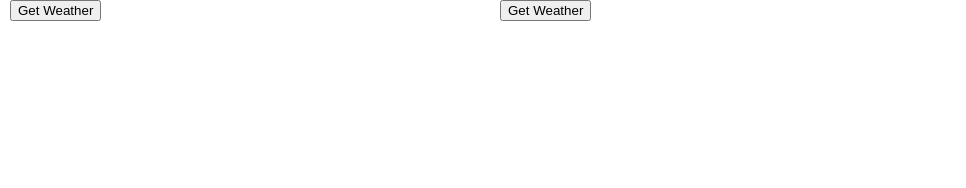
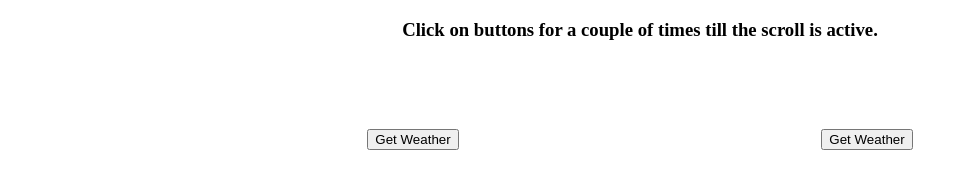
Before and after one commit to rinkeshpurohit/infinite-scroll, a plain HTML site: page index.html in a window 1280 px wide. Shown: the whole page, without its empty margins (0-966 px from the left). Drawn offline with Linux system fonts and the light colour scheme.

Commit message:
change layout

```diff
--- a/day.css
+++ b/day.css
@@ -1,6 +1,5 @@
 body{
-	width: 600px;
-	margin : auto;
+	text-align: center;
 }
 ul{
 	list-style: none;
@@ -8,16 +7,16 @@ ul{
 	padding-left: 0;
 	margin: 0;
 }
-#bangalore{
-	position: absolute;
-	left: 10px;
-}
-#delhi{
-	position: absolute;
-	left: 500px;
+#bangalore,#delhi{
+	display: inline-block;
+	vertical-align: top;
+    width: 450px;
 }
 .weatherDiv{
 	max-height: 400px;
+}
+.weatherBtn{
+	    margin-top: 70px;
 }
 li:first-child{
 	border-top: 0;
@@ -28,11 +27,12 @@ li{
 	border-top: 1px solid #c3c3c3;
 }
 .main{
-	width: 400px;
-	overflow-x: hidden;
-	overflow-y : auto;
-	margin-top: 100px;
-	border: 1px solid #c3c3c3;
+    width: 400px;
+    overflow-x: hidden;
+    overflow-y: auto;
+    margin: auto;
+    margin-top: 20px;
+    border: 1px solid #c3c3c3;
 }
 .hidden{
 	display: none;
--- a/index.html
+++ b/index.html
@@ -8,6 +8,7 @@
 		<script id="template" type="text/x-handlebars-template">
 		   <li>{{city}},Temprature = {{temp}}</li>
 		</script>
+		<h3>Click on buttons for a couple of times till the scroll is active.</h3>
 		<div id="bangalore">
 			<input type="submit" class="weatherBtn" value="Get Weather"/>
 			<div class="main hidden">
```
